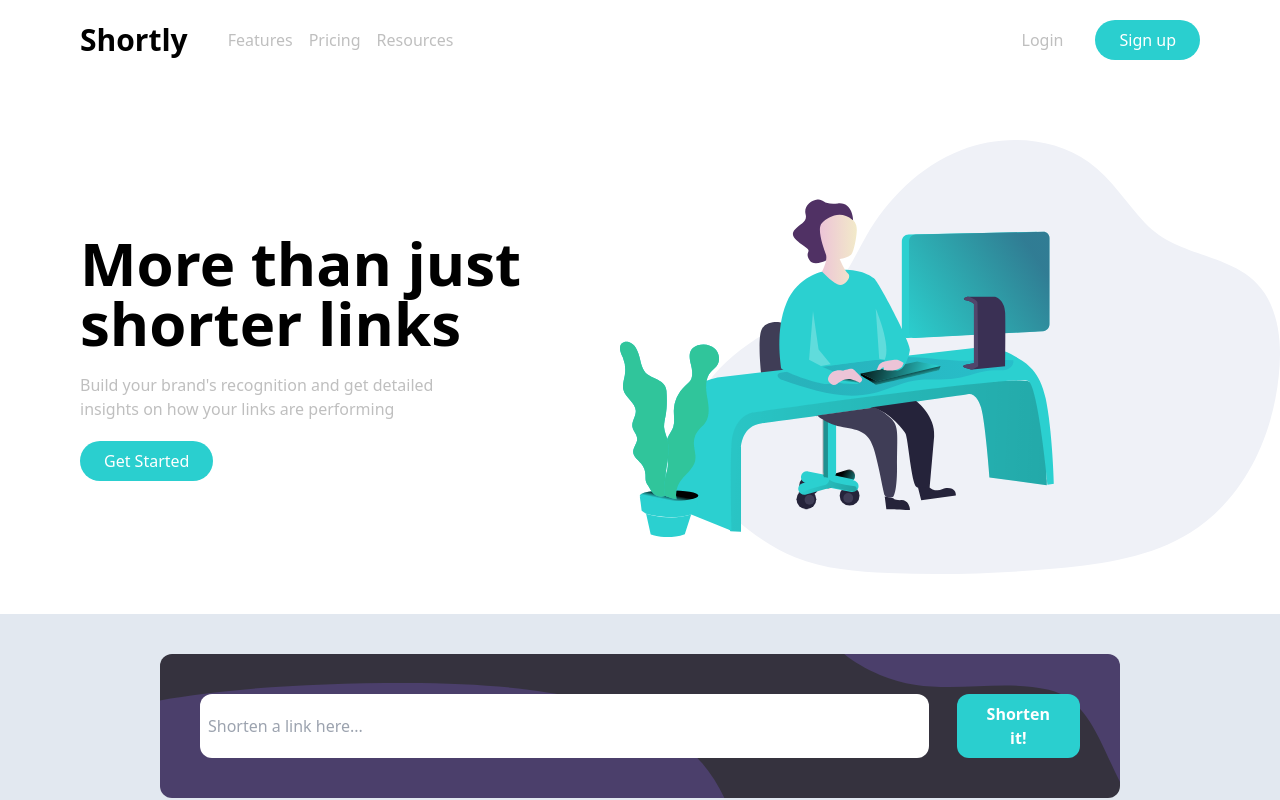
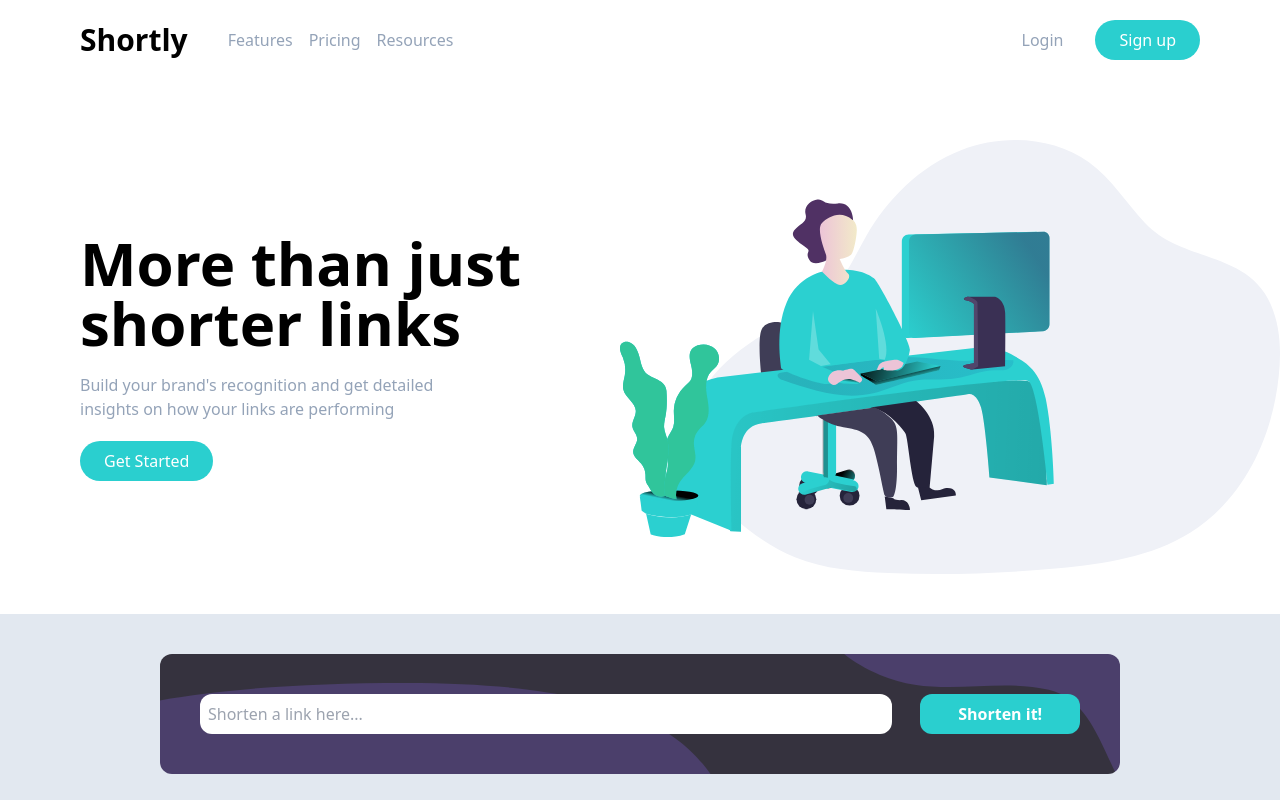
Before and after one commit to oseji/shortly, a React (Vite) app: page / in a window 1280 px wide. Shown: the top 800 px of the page. Built offline with nearby package versions, Linux system fonts and the light colour scheme; no server answers.

Commit message:
fixed API being called immediately,implemented copyBtn functionality,made small design changes

```diff
--- a/package.json
+++ b/package.json
@@ -10,6 +10,8 @@
     "preview": "vite preview"
   },
   "dependencies": {
+    "clipboard-copy": "^4.0.1",
+    "intersection-observer": "^0.12.2",
     "react": "^18.2.0",
     "react-dom": "^18.2.0"
   },
--- a/src/LandingPage.jsx
+++ b/src/LandingPage.jsx
@@ -1,10 +1,12 @@
 import { useState, useEffect } from "react";
+import clipboardCopy from "clipboard-copy";
 import workingImg from "./assets/illustration-working.svg";
 import recognitionImg from "./assets/icon-brand-recognition.svg";
 import detailsImg from "./assets/icon-detailed-records.svg";
 import customizeImg from "./assets/icon-fully-customizable.svg";
 import instagram from "./assets/icon-instagram.svg";
 import { useRef } from "react";
+import "intersection-observer";
 import twitter from "./assets/icon-twitter.svg";
 import pinterest from "./assets/icon-pinterest.svg";
 import facebook from "./assets/icon-facebook.svg";
@@ -12,8 +14,13 @@ import facebook from "./assets/icon-facebook.svg";
 const LandingPage = () => {
   const [url, setUrl] = useState("");
   const [shortLink, setShortLink] = useState("");
+  const [copy, setCopy] = useState("Copy");
+  const [linkSubmitted, setLinkSubmitted] = useState(false);
+
   const resultContainerRef = useRef(null);
-  const [copy, setCopy] = useState("Copy");
+  const inputErrTextRef = useRef(null);
+  const inputFieldRef = useRef(null);
+  const copyBtnRef = useRef(null);
 
   //console.log(url);
 
@@ -23,7 +30,6 @@ const LandingPage = () => {
         const result = await fetch(
           `https://api.shrtco.de/v2/shorten?url=${url}`
         );
-
         const resultData = result
           .json()
           .then((res) => res)
@@ -31,40 +37,66 @@ const LandingPage = () => {
             console.log(data);
             if (data.ok) {
               setShortLink(data.result.full_short_link);
-              console.log(shortLink);
             }
           });
         console.log(resultData);
-      } catch {
-        (err) => console.log(err);
+      } catch (err) {
+        console.log(err);
       }
-
-      // const result = await fetch(`https://api.shrtco.de/v2/shorten?url=${url}`);
-
-      // result
-      //   .json()
-      //   .then((data) => {
-      //     console.log(data);
-      //     if (data.ok) {
-      //       setShortLink(data.result.short_link);
-      //       console.log(shortLink);
-      //     }
-      //   })
-      //   .catch((err) => {
-      //     //console.log(err);
-      //   });
     };
 
+    //fetchData is called only when the link is submitted
+    if (linkSubmitted) {
       fetchData();
-  }, [url]);
+
+      //if theres no URL then hide the container displaying short link results
+      if (url === "") {
+        const resultContainer = resultContainerRef.current;
+        resultContainer.classList.toggle("hideLinkResultContainer");
+      }
+    }
+  }, [url, linkSubmitted]);
 
   const handleSubmit = (e) => {
     e.preventDefault();
-    //console.log(url);
 
     const resultContainer = resultContainerRef.current;
-    //console.log(inputContainer);
     resultContainer.classList.toggle("hideLinkResultContainer");
+    setLinkSubmitted(true);
+  };
+
+  const checkInputField = () => {
+    const inputErr = inputErrTextRef.current;
+    const inputField = inputFieldRef.current;
+    console.log(inputErr, inputField);
+
+    if (url === "") {
+      inputErr.classList.remove("hidden");
+      inputField.classList.add("errInputBorder");
+    } else {
+      inputErr.classList.add("hidden");
+      inputField.classList.remove("errInputBorder");
+    }
+  };
+
+  const handleCopyBtn = (e) => {
+    e.preventDefault();
+    const copyBtn = copyBtnRef.current;
+
+    copyBtn.classList.remove("copyBtnColor");
+    copyBtn.classList.add("copyBtnClicked");
+    setCopy("Copied !");
+
+    setTimeout(() => {
+      setCopy("Copy");
+      copyBtn.classList.add("copyBtnColor");
+      copyBtn.classList.remove("copyBtnClicked");
+    }, 1500);
+
+    //copy the link
+    clipboardCopy(shortLink)
+      .then(alert(`${shortLink} copied to clipboard`))
+      .catch((err) => console.log(err));
   };
 
   return (
@@ -94,24 +126,26 @@ const LandingPage = () => {
       {/* SEARCH LINK SECTION */}
       <section className="searchLinkSection">
         <form className="inputLinkContainer" onSubmit={handleSubmit}>
+          <div className="linkInputGrp">
             <input
               type="text"
               className="linkInput"
               placeholder="Shorten a link here..."
               value={url}
+              ref={inputFieldRef}
               onChange={(e) => {
                 setUrl(e.target.value);
                 //console.log(url);
               }}
               required
             />
-          <button
-            className="shortenLinkBtn"
-            // onClick={(e) => {
-            //   e.preventDefault();
-            //   console.log(e);
-            // }}
-          >
+
+            <p className="inputErrText hidden" ref={inputErrTextRef}>
+              Please add a link
+            </p>
+          </div>
+
+          <button className="shortenLinkBtn" onClick={checkInputField}>
             Shorten it!
           </button>
         </form>
@@ -129,13 +163,9 @@ const LandingPage = () => {
               </a>
 
               <button
-                className="copyResultBtn"
-                onClick={() => {
-                  setCopy("Copied !");
-                  setTimeout(() => {
-                    setCopy("Copy");
-                  }, 1500);
-                }}
+                className="copyResultBtn copyBtnColor"
+                ref={copyBtnRef}
+                onClick={handleCopyBtn}
               >
                 {copy}
               </button>
@@ -148,7 +178,7 @@ const LandingPage = () => {
       <section className="secondSection">
         <h1 className="sectionHeading text-center">Advanced Statistics</h1>
 
-        <p className="text-slate-500 font-semibold w-96 text-center mx-auto">
+        <p className="text-slate-400 font-semibold w-96 text-center mx-auto">
           Track how your links are performing across the web with our advanced
           statistics dashboard.
         </p>
--- a/src/Navbar.jsx
+++ b/src/Navbar.jsx
@@ -46,7 +46,7 @@ const Navbar = () => {
           </ul>
 
           <div className="loginGrp">
-            <button className="text-white lg:text-Gray hover:scale-110 transition ease-in-out duration-200">
+            <button className="text-white lg:text-slate-400 hover:scale-110 transition ease-in-out duration-200">
               Login
             </button>
 
--- a/src/index.css
+++ b/src/index.css
@@ -15,7 +15,7 @@ html {
 }
 
 .text {
-  @apply text-Gray;
+  @apply text-slate-400;
 }
 
 .getStartedBtn {
@@ -32,6 +32,18 @@ html {
 
 .hideLinkResultContainer {
   @apply hidden;
+}
+
+.errInputBorder {
+  @apply border-2 border-red-500;
+}
+
+.copyBtnColor {
+  @apply bg-cyan hover:bg-lightCyan;
+}
+
+.copyBtnClicked {
+  @apply bg-VeryDarkBlue;
 }
 
 /* NAVBAR */
@@ -60,7 +72,11 @@ header {
 }
 
 .navList {
-  @apply items-center flex flex-col lg:flex-row gap-8 lg:gap-4 font-bold lg:font-normal text-white lg:text-Gray;
+  @apply items-center flex flex-col lg:flex-row gap-8 lg:gap-4 font-bold lg:font-normal text-white lg:text-slate-400;
+}
+
+.navLink {
+  @apply hover:text-black transition ease-in-out duration-300;
 }
 
 .loginGrp {
@@ -78,6 +94,31 @@ header {
 
 .firstSectionHeading {
   @apply text-5xl lg:text-6xl font-bold;
+}
+
+/* INPUT LINK CONTAINER */
+.inputLinkContainer {
+  @apply w-full lg:w-9/12 flex flex-col lg:flex-row justify-center gap-4 lg:gap-7 items-start mx-auto p-4 lg:p-10 rounded-xl bg-shortenItMobile lg:bg-shortenItDesktop bg-VeryDarkBlue;
+}
+
+.linkInputGrp {
+  @apply w-full flex-col;
+}
+
+.linkInput {
+  @apply w-full p-2 rounded-xl transition ease-in-out duration-200;
+}
+
+.linkInput:focus {
+  @apply outline-none lg:scale-105;
+}
+
+.inputErrText {
+  @apply text-red-500 italic w-40;
+}
+
+.shortenLinkBtn {
+  @apply w-48 bg-cyan text-white font-semibold rounded-xl px-5 py-2 lg:hover:scale-110 hover:bg-lightCyan transition ease-in-out duration-200;
 }
 
 /* SEARCH LINK SECTION  */
@@ -106,27 +147,7 @@ header {
 }
 
 .copyResultBtn {
-  @apply w-full lg:w-auto px-6 py-1 rounded-lg bg-cyan hover:bg-lightCyan transition ease-in-out duration-200 font-semibold text-white;
-}
-
-/* inputLinkContainer */
-/* .inputLinkContainer {
-  @apply relative top-16 lg:top-14 z-10 w-9/12 flex flex-col lg:flex-row justify-center gap-4 lg:gap-7 mx-auto p-4 lg:p-10 rounded-xl bg-shortenItMobile lg:bg-shortenItDesktop bg-VeryDarkBlue;
-} */
-.inputLinkContainer {
-  @apply w-full lg:w-9/12 flex flex-col lg:flex-row justify-center gap-4 lg:gap-7 mx-auto p-4 lg:p-10 rounded-xl bg-shortenItMobile lg:bg-shortenItDesktop bg-VeryDarkBlue;
-}
-
-.linkInput {
-  @apply p-2 rounded-xl lg:w-10/12 transition ease-in-out duration-200;
-}
-
-.linkInput:focus {
-  @apply outline-none lg:scale-105;
-}
-
-.shortenLinkBtn {
-  @apply bg-cyan text-white font-semibold rounded-xl px-5 py-2 lg:hover:scale-110 hover:bg-lightCyan transition ease-in-out duration-200;
+  @apply w-full lg:w-auto px-6 py-1 rounded-lg  transition ease-in-out duration-200 font-semibold text-white;
 }
 
 /* SECOND SECTION */
```
Also changed, not shown: 6 other files (tests, documents, lock files or other folders). Lines whose indentation alone changed are shown as unchanged.
